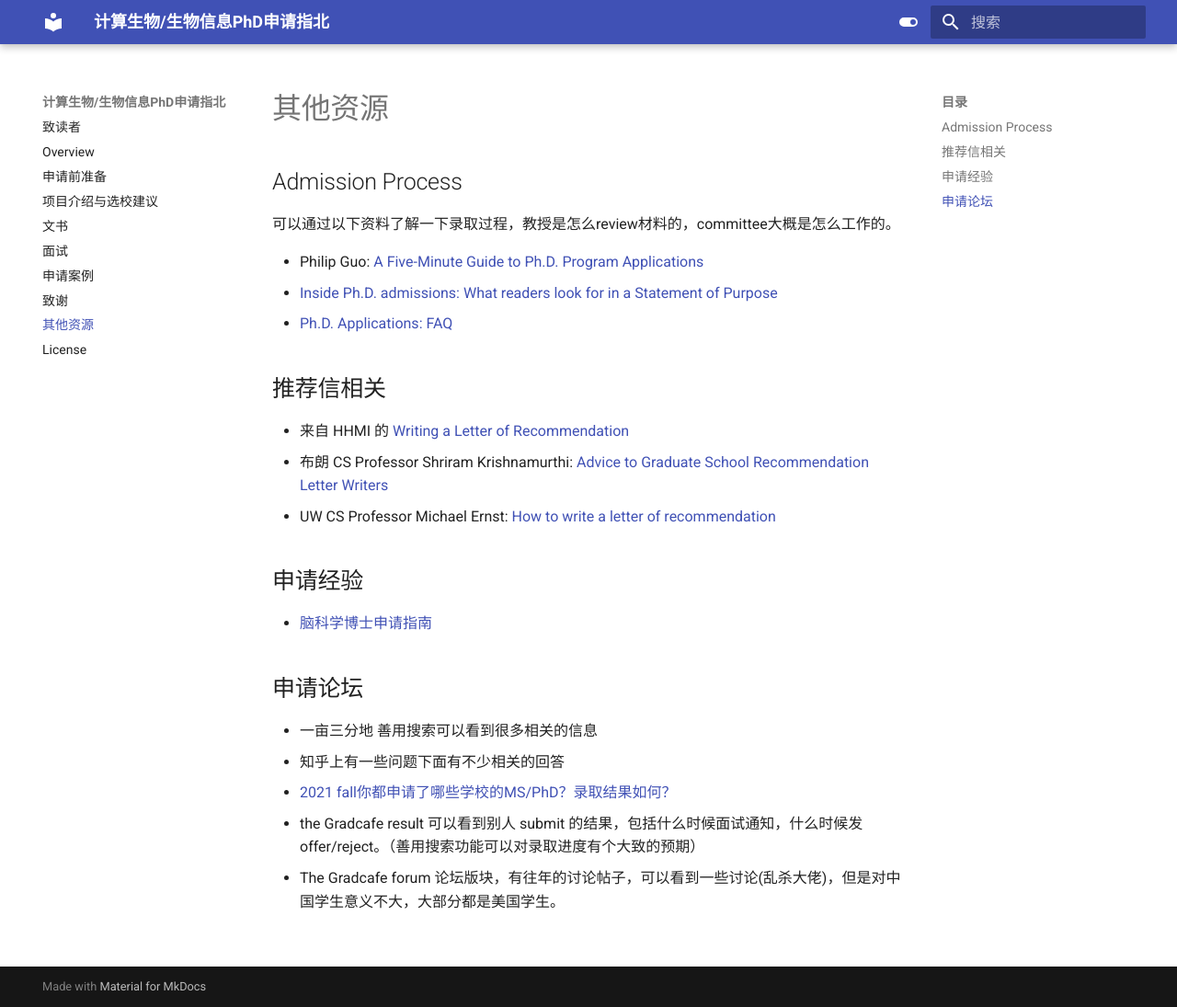
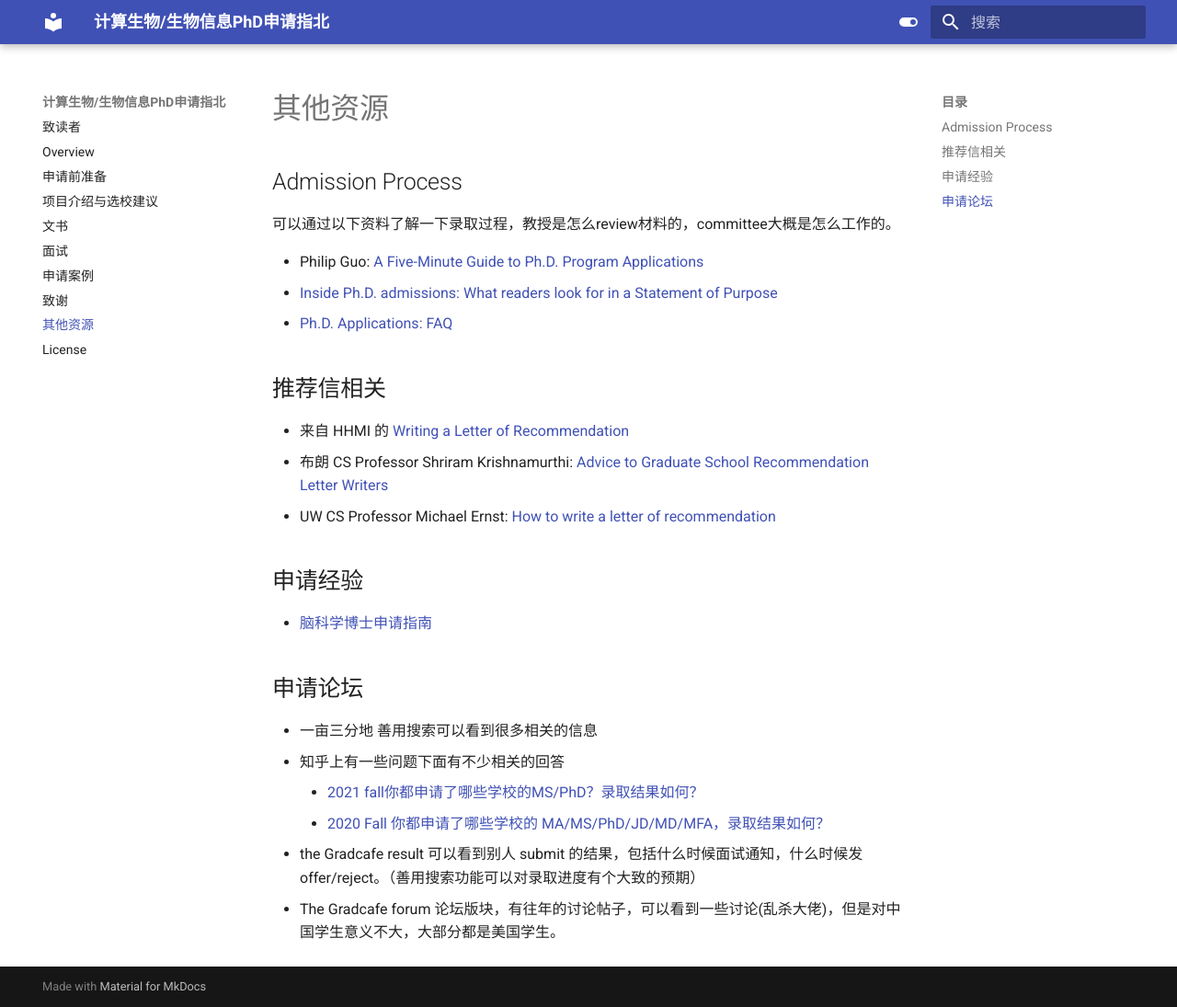
Before and after one commit to CompBio-PhD-cn/handbook, an MkDocs documentation site: the page built from docs/other_resource.md, in a window 1280 px wide and 1095 px high. Shown: the whole window at 92% size. Built offline with MkDocs 1.6.1 and Material for MkDocs 9.7.7, drawn with Linux system fonts in a browser that asks for light colours.

Commit message:
update other resource

```diff
--- a/docs/other_resource.md
+++ b/docs/other_resource.md
@@ -23,6 +23,7 @@
 
 * 一亩三分地 善用搜索可以看到很多相关的信息
 * 知乎上有一些问题下面有不少相关的回答
-  * [2021 fall你都申请了哪些学校的MS/PhD？录取结果如何？](https://www.zhihu.com/question/357928233)
+    * [2021 fall你都申请了哪些学校的MS/PhD？录取结果如何？](https://www.zhihu.com/question/357928233)
+    * [2020 Fall 你都申请了哪些学校的 MA/MS/PhD/JD/MD/MFA，录取结果如何？](https://www.zhihu.com/question/318624725/answer/901732873)
 * the Gradcafe result 可以看到别人 submit 的结果，包括什么时候面试通知，什么时候发 offer/reject。（善用搜索功能可以对录取进度有个大致的预期）
 * The Gradcafe forum 论坛版块，有往年的讨论帖子，可以看到一些讨论(乱杀大佬)，但是对中国学生意义不大，大部分都是美国学生。
```
